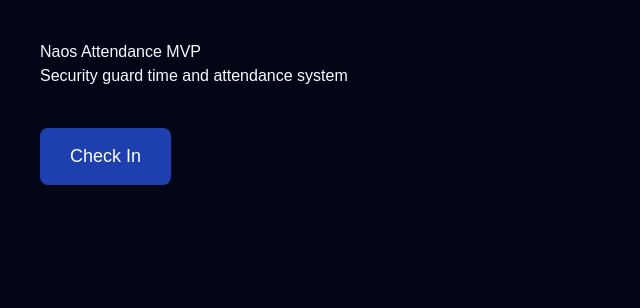
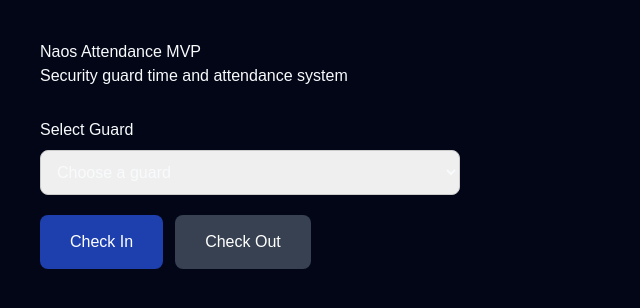
Before and after one commit to MaddenGA/NoasT-A, a Next.js app: page / in a window 1280 px wide. Shown: the top 308 px of the page, without its empty margins (0-640 px from the left). Built offline with nearby package versions, Linux system fonts and the light colour scheme.

Commit message:
Add guard selection and check-in/out buttons

```diff
--- a/src/app/page.tsx
+++ b/src/app/page.tsx
@@ -1,23 +1,79 @@
+"use client";
+
+import { useState } from "react";
+
+const guards = ["Guard 1", "Guard 2", "Guard 3"];
+
 export default function Home() {
+  const [selectedGuard, setSelectedGuard] = useState("");
+
   return (
-    <main style={{ padding: 40, fontFamily: "Arial" }}>
+    <main style={{ padding: 40, fontFamily: "Arial", maxWidth: 500 }}>
       <h1>Naos Attendance MVP</h1>
       <p>Security guard time and attendance system</p>
 
-      <div style={{ marginTop: 40 }}>
+      <div style={{ marginTop: 30 }}>
+        <label htmlFor="guard" style={{ display: "block", marginBottom: 8 }}>
+          Select Guard
+        </label>
+
+        <select
+          id="guard"
+          value={selectedGuard}
+          onChange={(e) => setSelectedGuard(e.target.value)}
+          style={{
+            padding: "12px",
+            fontSize: 16,
+            width: "100%",
+            borderRadius: 8,
+            border: "1px solid #ccc",
+            marginBottom: 20,
+          }}
+        >
+          <option value="">Choose a guard</option>
+          {guards.map((guard) => (
+            <option key={guard} value={guard}>
+              {guard}
+            </option>
+          ))}
+        </select>
+      </div>
+
+      <div style={{ display: "flex", gap: 12 }}>
         <button
           style={{
             padding: "15px 30px",
-            fontSize: 18,
+            fontSize: 16,
             background: "#1e40af",
             color: "white",
             borderRadius: 8,
             border: "none",
+            cursor: "pointer",
           }}
         >
           Check In
         </button>
+
+        <button
+          style={{
+            padding: "15px 30px",
+            fontSize: 16,
+            background: "#374151",
+            color: "white",
+            borderRadius: 8,
+            border: "none",
+            cursor: "pointer",
+          }}
+        >
+          Check Out
+        </button>
       </div>
+
+      {selectedGuard && (
+        <p style={{ marginTop: 20 }}>
+          Selected guard: <strong>{selectedGuard}</strong>
+        </p>
+      )}
     </main>
   );
 }
```
